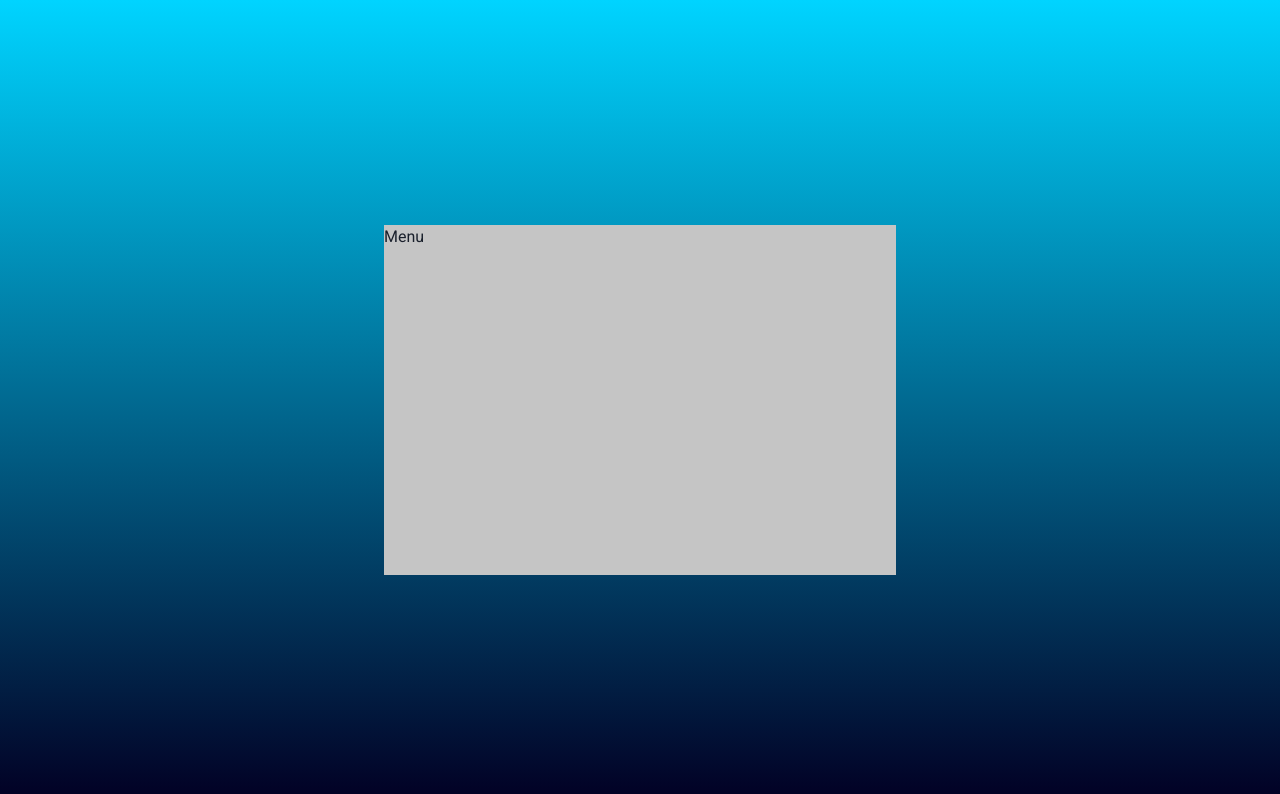
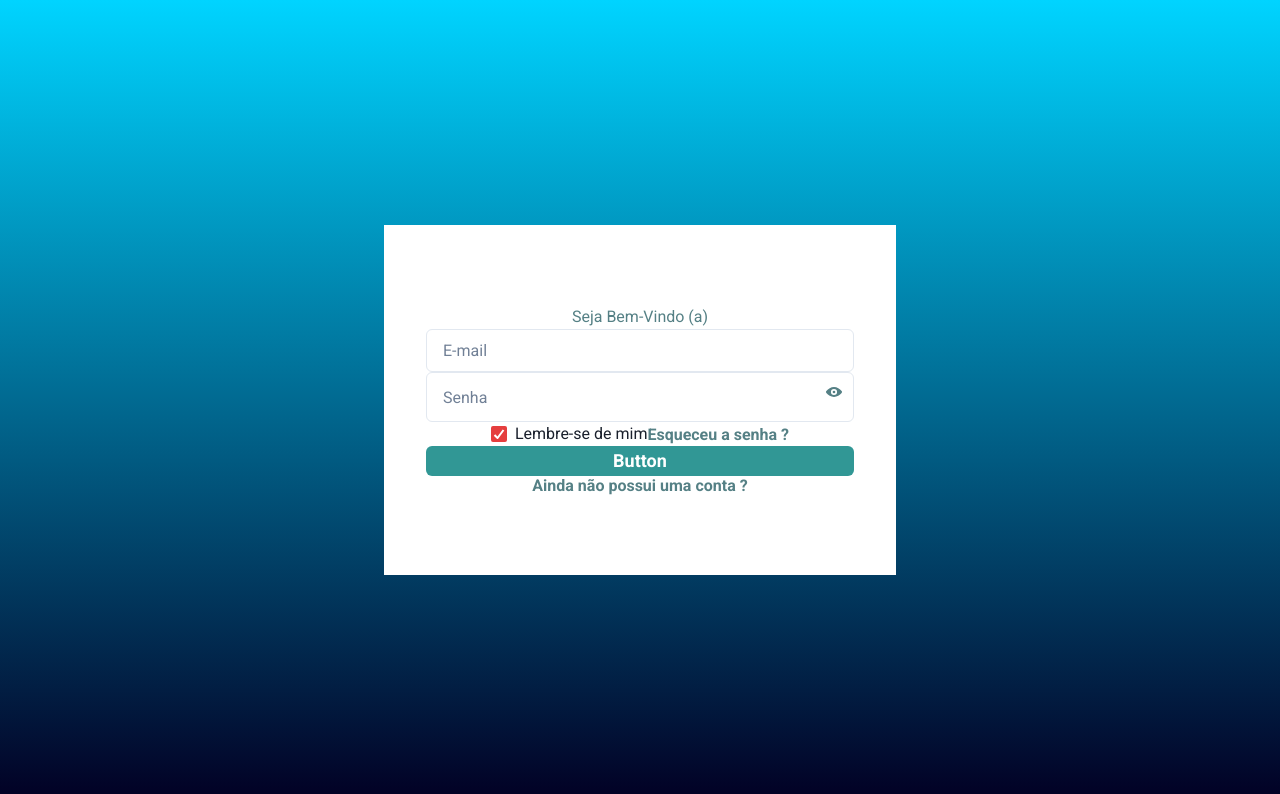
Before and after one commit to GabrieelAraujoo/front-arlock, a React (Create React App) app: page / in a window 1280 px wide. Shown: the top 794 px of the page. Built offline with nearby package versions, Linux system fonts and the light colour scheme.

Commit message:
criação da tela login

```diff
--- a/package.json
+++ b/package.json
@@ -3,6 +3,7 @@
   "version": "0.1.0",
   "private": true,
   "dependencies": {
+    "@chakra-ui/icons": "^2.1.0",
     "@chakra-ui/react": "^2.8.0",
     "@emotion/react": "^11.11.1",
     "@emotion/styled": "^11.11.0",
--- a/src/pages/login/Login.jsx
+++ b/src/pages/login/Login.jsx
@@ -1,9 +1,11 @@
 import React from "react";
 import { Main } from "../../layout/Main";
 import { Container } from "../../layout/Container";
-import { Flex } from "@chakra-ui/react";
+import { Flex, Text, Input, Button ,Stack, InputGroup,InputRightElement,Checkbox} from "@chakra-ui/react";
+import { ViewIcon} from '@chakra-ui/icons'
 
 function Login() {
+
   return (
     <Main>
       <Container>
@@ -13,8 +15,26 @@ function Login() {
           justifyContent="center"
           alignItems="center"
         >
-          <Flex backgroundColor="#c5c5c5" width="40%" height="350px">
-            Menu
+          <Flex backgroundColor="#fff" width="40%" height="350px" direction="column"  padding= "5rem"  alignItems="center">
+            <Text color="#558085" > Seja Bem-Vindo (a) </Text>
+            <Input  type='text' placeholder='E-mail' width="428px" height="50px" />
+            { <Stack spacing={4}>
+               <InputGroup>
+                  <Input type='password' placeholder='Senha'
+                  width="428px" height="50px" />
+            <InputRightElement>
+                  <ViewIcon color='#558085' />
+            </InputRightElement>
+              </InputGroup>
+              </Stack> }
+              <Flex alignItems="basline" >
+                  <Checkbox colorScheme="red" defaultChecked align="left" >Lembre-se de mim</Checkbox>
+                  <Button color="#558085" variant='link'>Esqueceu a senha ? </Button>
+              </Flex>
+                  <Button colorScheme='teal' size='lg' width="428px" height="35px">Button</Button>
+                  <Button color="#558085" variant='link'> Ainda não possui uma conta ? </Button>
+
+
           </Flex>
         </Flex>
       </Container>
```
Also changed, not shown: 1 other file (tests, documents, lock files or other folders).
